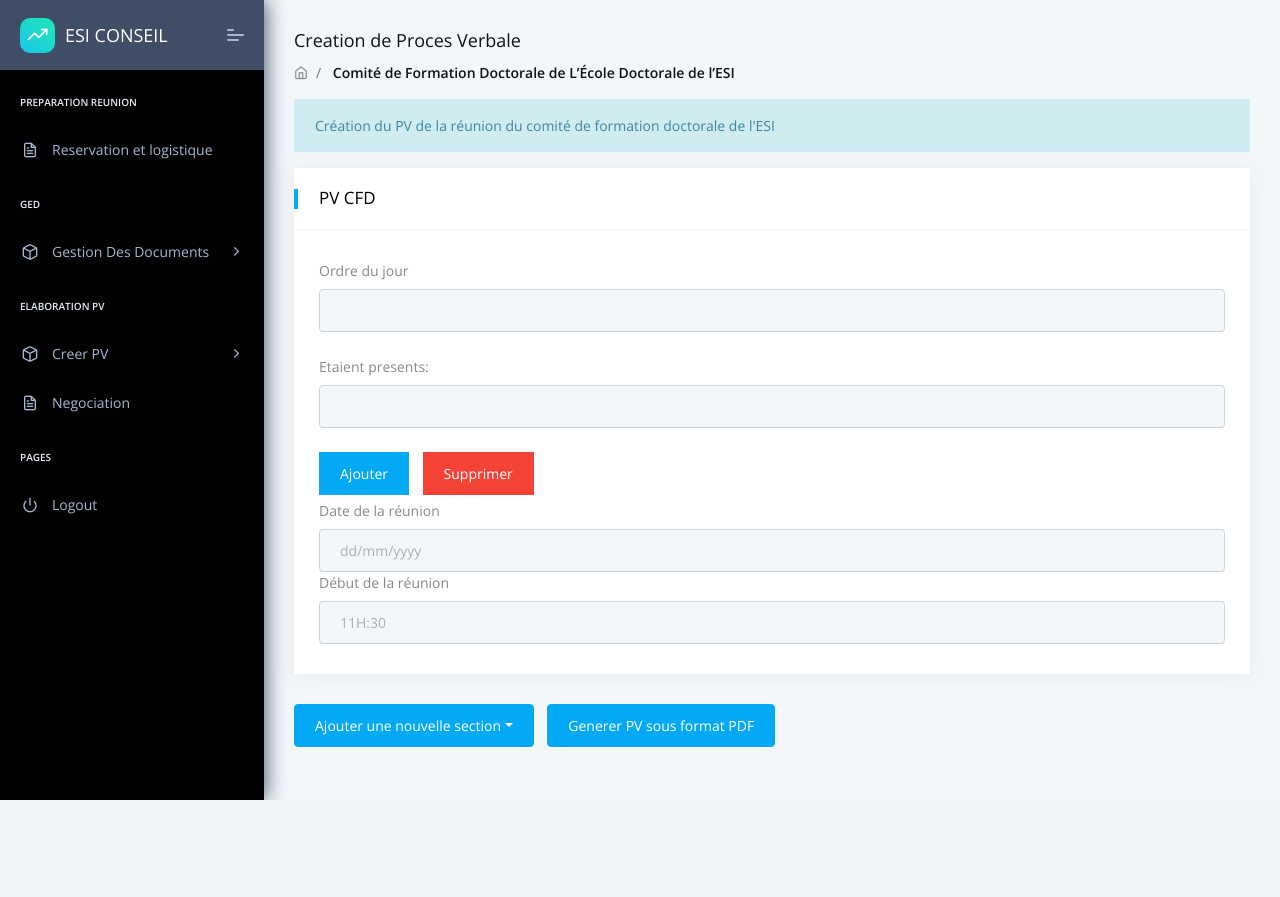
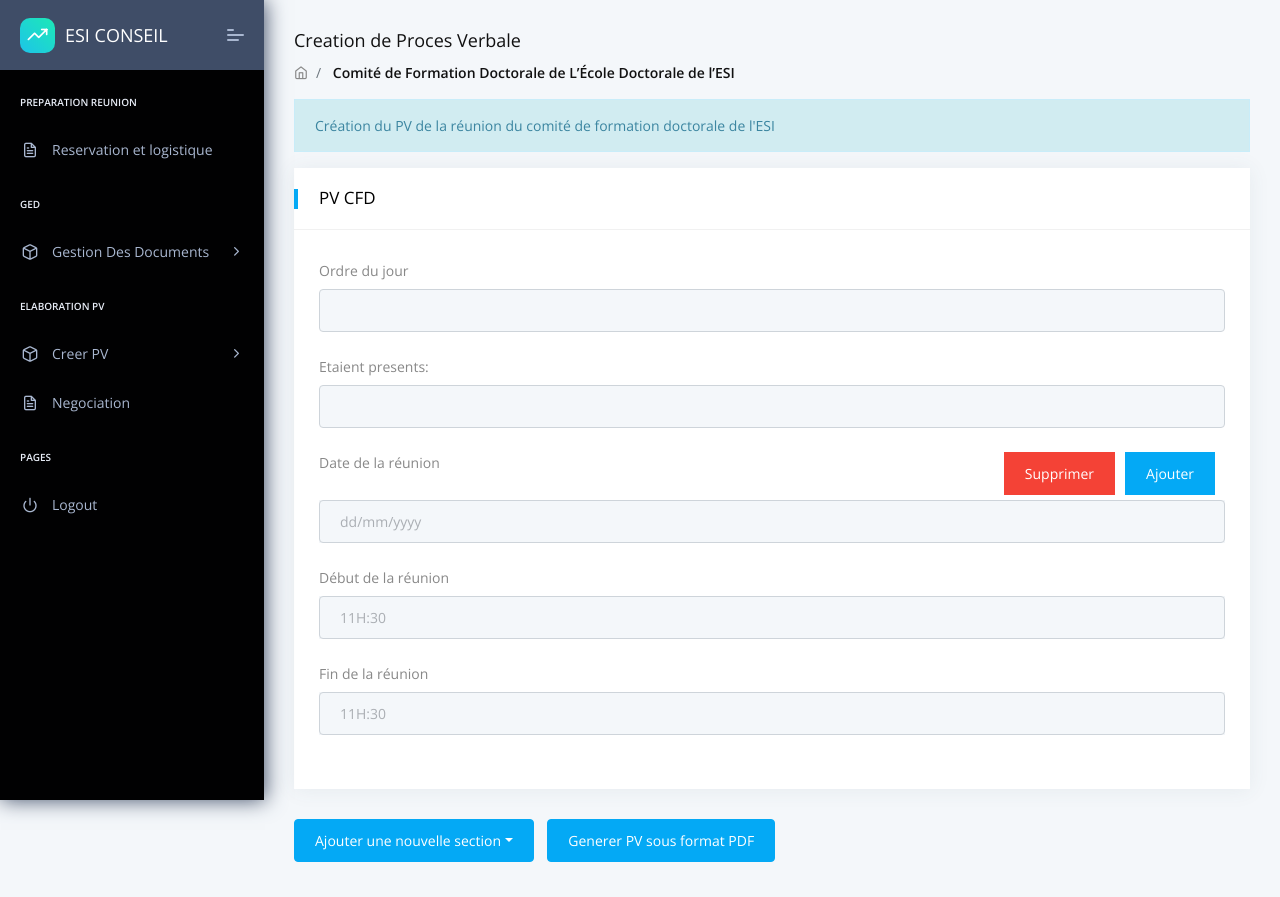
Before and after one commit to Nesrineheb/Gestion_des_Conseils, a Django app: page /pvcfd.html in a window 1280 px wide. Before the commit the page ends 800 px from the top, so only its background shows below. Run offline with Django 3.2, Linux system fonts and the light colour scheme; the visitor is signed in with stand-in values (Sample User, id 1); some libraries are stand-ins or nearby versions.

Commit message:
PVCFD/rectificationNadjet

```diff
--- a/core/templates/pvcfd.html
+++ b/core/templates/pvcfd.html
@@ -52,8 +52,8 @@
                                         <input type="text" class="form-control" id="TitreReunionValidate" >
                                         </div>
                                     </div>
-                                    <button class="btn btn-square btn-primary" onclick="myFunction1()">Ajouter</button>
-                                    <button type="button" class="btn btn-square btn-danger" data-toggle="modal" data-target="#exampleModal"  onclick="Hide1()">
+                                    <button style="float: right;" class="btn btn-square btn-primary" onclick="myFunction1()">Ajouter</button>
+                                    <button style="float: right;" type="button" class="btn btn-square btn-danger" data-toggle="modal" data-target="#exampleModal"  onclick="Hide1()">
                                         Supprimer
                                       </button>
                                       <script >
@@ -66,14 +66,20 @@
                                           document.getElementById("test").appendChild(dup);
                                         }
                                         </script>
-                                        <div>
+                                        <div class="mb-4">
                                             <label for="birthday">Date de la réunion</label>
                                             <div class="input-group">
                                                 <input data-datepicker="" class="form-control" id="datereunion" type="datetime" placeholder="dd/mm/yyyy" required>
                                             </div>
                                         </div>
-                                        <div>
+                                        <div class="mb-4">
                                             <label for="birthday">Début de la réunion</label>
+                                            <div class="input-group">
+                                                <input data-datepicker="" class="form-control" id="datereunion" type="datetime" placeholder="11H:30" required>
+                                            </div>
+                                        </div>
+                                        <div class="mb-4">
+                                            <label for="birthday">Fin de la réunion</label>
                                             <div class="input-group">
                                                 <input data-datepicker="" class="form-control" id="datereunion" type="datetime" placeholder="11H:30" required>
                                             </div>
@@ -97,125 +103,73 @@
                                         <div id="validation" class="card" style='display:none'>
                                             <div class="card-header">
                                                 <h5>Section Validation des propositions des sujets de doctorat </h5>
+                                                <button style="float: right;" type="button" class="btn btn-square btn-danger" data-toggle="modal" data-target="#exampleModal"  onclick="Hide2()"> Supprimer sujet </button>
+                                                <button  style="float: right;"class="btn btn-primary " type="button"  aria-haspopup="true" aria-expanded="false" onclick="ajoutersujet()">Ajouter sujet  </button>
+
                                             </div>
+
                                             <div id="validation-dupp" class="card-block">
                                                 <div class="mb-4">
                                                     <label for="TitreReunion">Sujet</label>
                                                     <input type="text" class="form-control" id="TitreReunionValidate" >
                                                 </div>
-                                                <div class="mb-4">
-                                                    <label for="TitreReunion">Directeur de these</label>
-                                                    <input type="text" class="form-control" id="TitreReunionValidate" >
+                                                <div class="mb-4">  <label for="TitreReunion">Directeur de these</label> <input type="text" class="form-control" id="TitreReunionValidate" > </div>
+                                                <div class="mb-4"><label for="TitreReunion">Co-directeur de these </label>  <input type="text" class="form-control" id="TitreReunionValidate" >    </div>
+                                                <div class="mb-4">  <label for="TitreReunion"> Avis du CFD </label> <select  class="form-control" id="selection" name="selection" onchange="showHide2()" required > <option value="Favorable">Avis favorable</option>  <option value="Non favorable">Avis Non favorable</option>  <option value="Autre"> Autres </option></select>
+                                                                        <script type="text/javascript"> function showHide2() { let opt = document.getElementById("selection").value;  if (opt == 'Autre'){ document.getElementById("saisiejus").style.display = "block";  }  }
+                                                                        </script>
+                                                     <div class="mb-4" class="form-group" id="saisiejus" style='display :none'> <label  class="mb-4" for="tuteur">Justificatif</label>  <input type="text" class="form-control" id="TitreReunionValidate"  placeholder="saisir justificatif" required>   </div>
+                                                 </div>
                                                 </div>
-                                                <div class="mb-4">
-                                                    <label for="TitreReunion">Co-directeur de these </label>
-                                                    <input type="text" class="form-control" id="TitreReunionValidate" >
+
+                                                    <script > function Hide2() {  document.getElementById("validation-dupp").style.display = "none";   }
+                                                     function ajoutersujet() {var param = document.getElementById("validation-dupp"); var du=param.cloneNode(true);  document.getElementById("validation").appendChild(du);  }
+                                                    </script>
+
                                                 </div>
-                                                <div class="mb-4">
-                                                    <label for="TitreReunion"> Avis du CFD </label>
 
-                                                    <select  class="form-control" id="selection" name="selection" onchange="showHide2()" required >
-                                                      <option value="Favorable">Avis favorable</option>
-                                                      <option value="Non favorable">Avis Non favorable</option>
-                                                      <option value="Autre"> Autres </option>
-                                                    </select>
-                                                                        <script type="text/javascript">
-                                                                        function showHide2() {
-                                                                        let opt = document.getElementById("selection").value;
-                                                                        if (opt == 'Autre'){
-                                                                        document.getElementById("saisiejus").style.display = "block";
-                                                                        }
-                                                                    }
-
-                                                                    </script>
-                                                     <div class="mb-4" class="form-group" id="saisiejus" style='display :none'>
-                                                        <label  class="mb-4" for="tuteur">Justificatif</label>
-                                                        <input type="text" class="form-control" id="TitreReunionValidate"  placeholder="saisir justificatif" required>
-                                                     </div>
-                                                 </div>
-                                                 <button class="btn btn-primary " type="button"  aria-haspopup="true" aria-expanded="false" onclick="ajoutersujet()">Ajouter un sujet de these </button>
-                                                 <button type="button" class="btn btn-square btn-danger" data-toggle="modal" data-target="#exampleModal"  onclick="Hide2()"> Supprimer sujet </button>
+                                        <div id="suivi" class="card" style='display:none'>      <!--2 EME ELEMENT  -->
+                                            <div class="card-header">
+                                                <h5>Section suivi des doctorants </h5>
+                                                <button style="float: right;" class="btn  btn-square btn-primary " type="button"  onclick="Ajouterdoc()">Ajouter un doctorant </button>
 
 
-                                                 <script >
-                                                     function Hide2() {
-                                                         document.getElementById("validation-dupp").style.display = "none";
-                                                                     }
-                                                    function ajoutersujet() {
-                                                      var param = document.getElementById("validation-dupp");
-                                                      var du=param.cloneNode(true);
-                                                      document.getElementById("validation").appendChild(du);
+                                            </div>
 
-                                                    }
-                                                    </script>
-                                                </div>
 
-                                        </div>
-
-                                        <!--2 EME ELEMENT  -->
-
-                                        <div id="suivi" class="card" style='display:none'>
-                                            <div class="card-header">
-                                                <h5>Section suivi des doctorants </h5>
-                                            </div>
                                             <div  id="suivi_dupp" class="card-block">
-                                                <div class="mb-4">
-                                                    <label for="TitreReunion">nom doctorant</label>
-                                                    <input type="text" class="form-control" id="TitreReunionValidate" >
-                                                </div>
+                                                <div class="mb-4"> <label for="TitreReunion">nom doctorant</label> <input type="text" class="form-control" id="TitreReunionValidate" >   </div>
                                                 <div class="mb-4">
                                                     <label for="TitreReunion"> Decision du CFD  </label>
-
                                                     <select  class="form-control" id="selection" name="selection" onchange="showHide2()" required >
                                                       <option value="Favorable">Admis </option>
                                                       <option value="Non favorable">inscrit à la nouvelle année</option>
-                                                      <option value="Autre"> ecxlut</option>
-                                                    </select>
+                                                      <option value="Autre"> exclut</option>
+                                                     </select>
+                                                 </div>
+                                                </div>
 
-                                                 </div>
-                                                 <button class="btn btn-primary " type="button"  aria-haspopup="true" aria-expanded="false" onclick="Ajouterdoc()">Ajouter un doctorant</button>
-                                                 <script >
-
-                                                   function Ajouterdoc() {
-                                                     var parame = document.getElementById("suivi_dupp");
-                                                     var dupl=parame.cloneNode(true);
-                                                     document.getElementById("suivi").appendChild(dupl);
-
-                                                   }
-                                                   </script>
-                                                </div>
+                                                   <script >
+                                                         function Ajouterdoc() { var parame = document.getElementById("suivi_dupp");  var dupll=parame.cloneNode(true); document.getElementById("suivi").appendChild(dupll); }
+                                                    </script>
+                                                <!-- [ fin div  ] end -->
                                         </div>
-
-
-
-                                         </div>
-
-                                                <!-- [ fin div  ] end -->
-                            </div>
-                        </div>   <!-- [ fin card ] end -->
-
-
-
-
+                        </div>
+                    </div>
+                          <!-- [ fin card ] end -->
                         <button class="btn btn-primary dropdown-toggle" type="button" data-toggle="dropdown" aria-haspopup="true" aria-expanded="false" onclick="myFunction2()">Ajouter une nouvelle section</button>
                         <div class="dropdown-menu">
                             <button class="dropdown-item"  onclick="affichersection()" >Section validation sujet </button>
-                            <button class="dropdown-item" onclick="affichersec2()" >Section suivi doctorants   </button>
-                            <button class="dropdown-item" onclick="affichersec3()">Section signature </button>
+                            <button class="dropdown-item"  onclick="affichersec2()" >Section suivi doctorants   </button>
                         </div>
-                        <button class="btn btn-primary " type="button"  aria-haspopup="true" aria-expanded="false" onclick="">Generer  PV sous format PDF</button>
-
-
+                        <button class="btn btn-primary " type="button"  aria-haspopup="true" aria-expanded= "false" onclick="">Generer PV sous format PDF</button>
                     <!-- [ Main Content ] end -->
             </div>
         </div>
     </div>
-
 {% endblock content %}
-
 <!-- Specific Page JS goes HERE  -->
 {% block javascripts %}{% endblock javascripts %}
-
 var selectStateInputEl = d.querySelector('#state');
 if(selectStateInputEl) {
     const choices = new Choices(selectStateInputEl);
```
